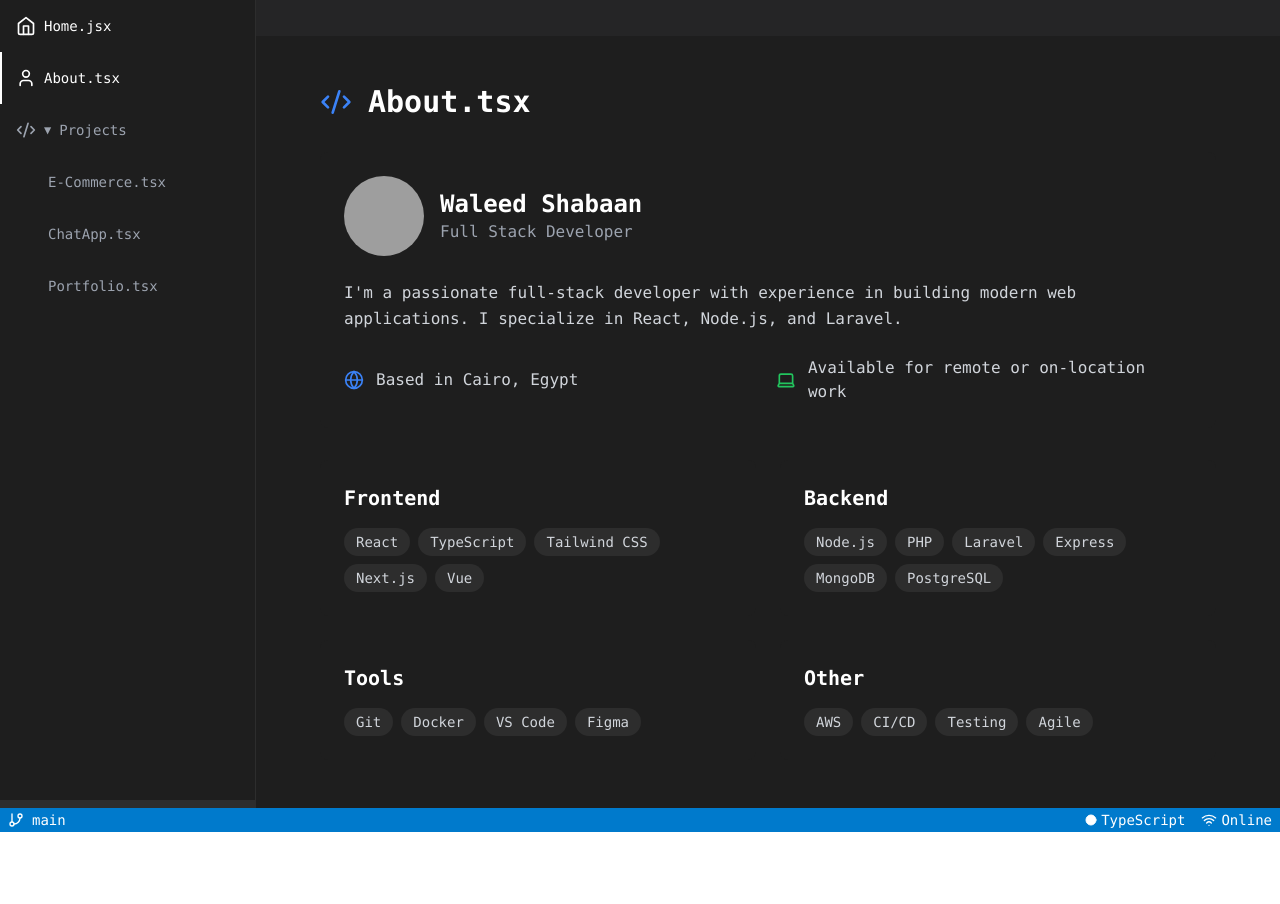
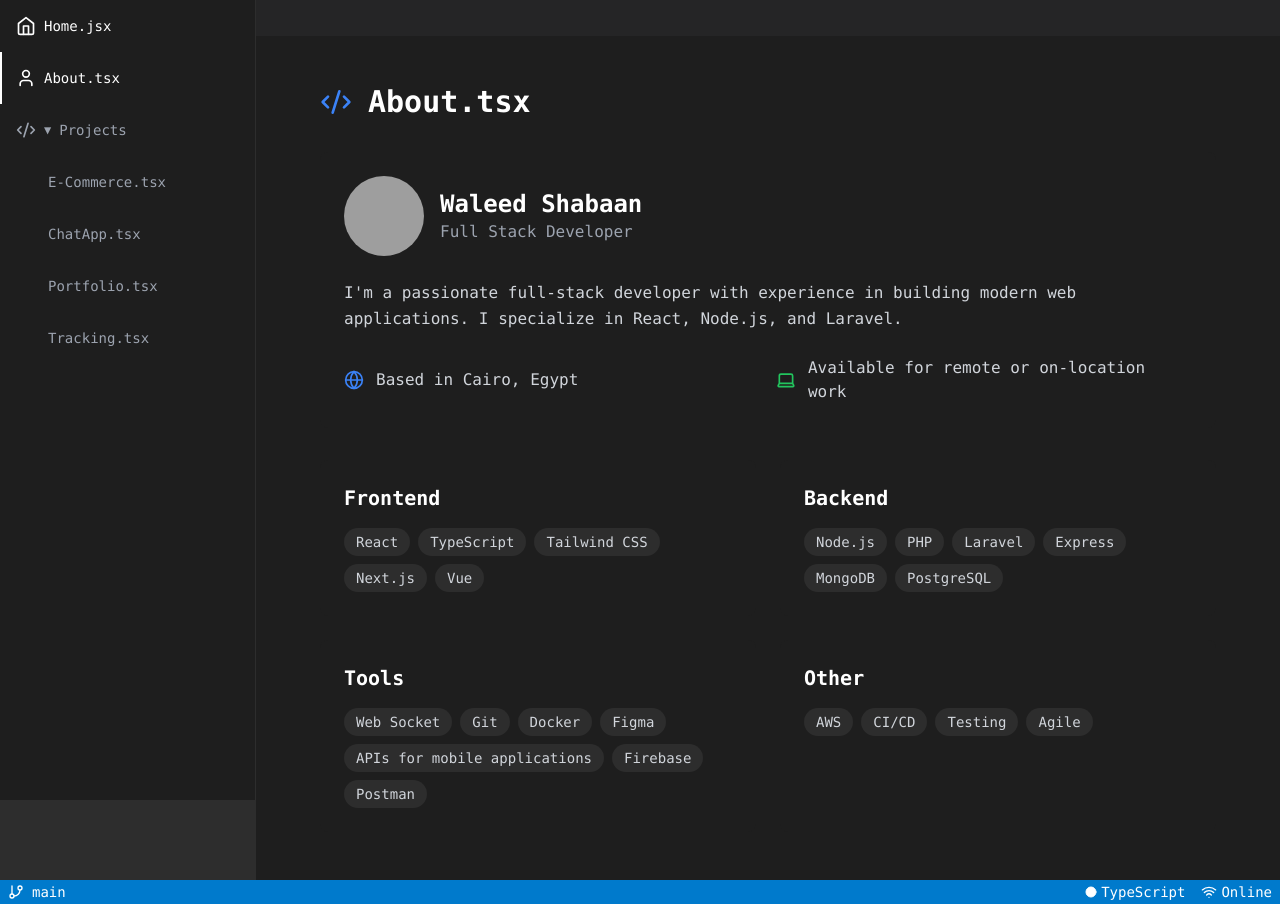
Before and after one commit to walidez123/Portfolio, a React (Vite) app: page /about in a window 1280 px wide. Before the commit the page ends 832 px from the top, so only its background shows below. Built offline with nearby package versions, Linux system fonts and the light colour scheme; grey boxes are pictures that could not be loaded.

Commit message:
updated skills

```diff
--- a/src/components/Layout/Sidebar.tsx
+++ b/src/components/Layout/Sidebar.tsx
@@ -24,6 +24,7 @@ const sidebarItems = [
       { id: 'project1', title: 'E-Commerce.tsx', path: '/projects/e-commerce' },
       { id: 'project2', title: 'ChatApp.tsx', path: '/projects/chat-app' },
       { id: 'project3', title: 'Portfolio.tsx', path: '/projects/portfolio' },
+      { id: 'project4', title: 'Tracking.tsx', path: '/projects/tracking' },
     ],
   },
   // { id: 'blog', title: 'Blog.md', path: '/blog', icon: FileText },
--- a/src/pages/About.tsx
+++ b/src/pages/About.tsx
@@ -5,7 +5,7 @@ export default function About() {
   const skills = [
     { name: 'Frontend', items: ['React', 'TypeScript', 'Tailwind CSS', 'Next.js', 'Vue'] },
     { name: 'Backend', items: ['Node.js', 'PHP', 'Laravel', 'Express', 'MongoDB', 'PostgreSQL'] },
-    { name: 'Tools', items: ['Git', 'Docker', 'VS Code', 'Figma'] },
+    { name: 'Tools', items: [ "Web Socket",'Git', 'Docker', 'Figma', 'APIs for mobile applications','Firebase', 'Postman'] },
     { name: 'Other', items: ['AWS', 'CI/CD', 'Testing', 'Agile'] },
   ];
 
--- a/src/pages/Projects.tsx
+++ b/src/pages/Projects.tsx
@@ -17,6 +17,17 @@ const projects = {
       "Admin dashboard for product management"
     ],
     github: "https://github.com/walidez123/MERN-store",
+    live: "not available live for now"
+  },
+  'tracking': {
+    title: "tracking",
+    description: "i made the live tracking part in this project using Web Socket",
+    image: "https://www.donskytech.com/wp-content/uploads/2022/09/Using-WebSocket-in-the-Internet-of-Things-IOT-projects-WebSockets.jpg?ezimgfmt=ng%3Awebp%2Fngcb1%2Frs%3Adevice%2Frscb1-1",
+    tags: ["Node.js", "Web Socket"],
+    features: [
+      "Live tracking with web socket in nodejs",
+    ],
+    github: "https://github.com/walidez123/futurefood-tracking",
     live: "not available live for now"
   },
   // 'chat-app': {
```
